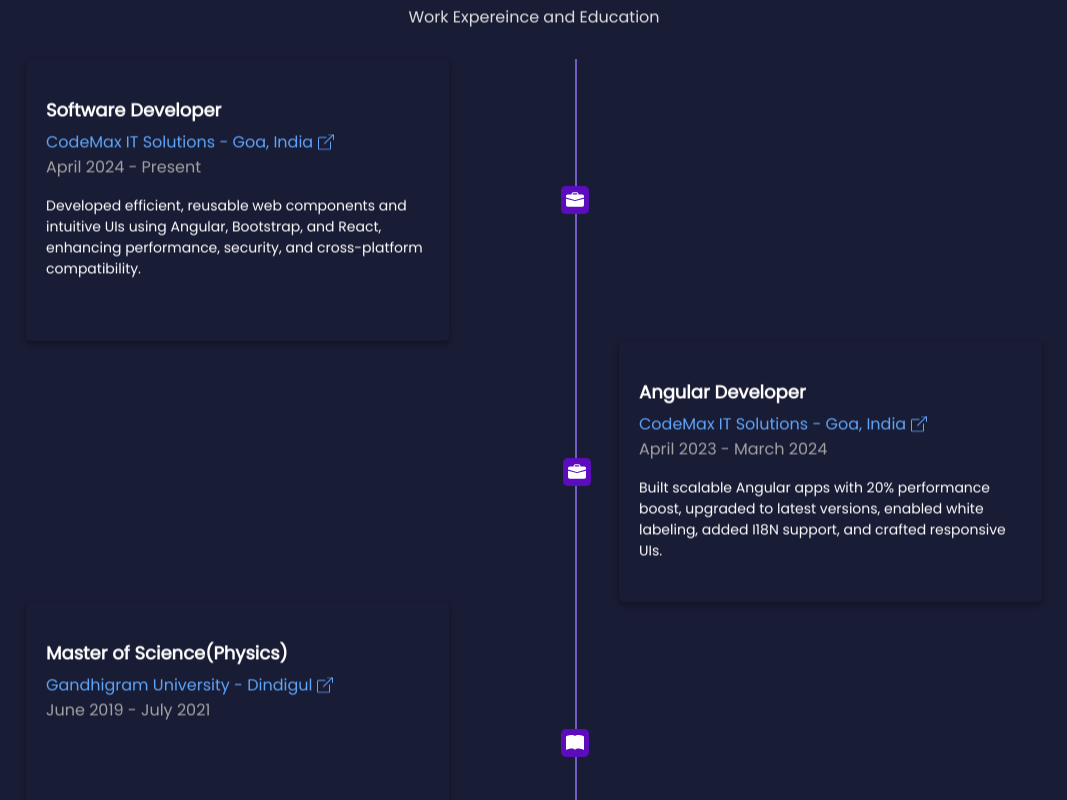
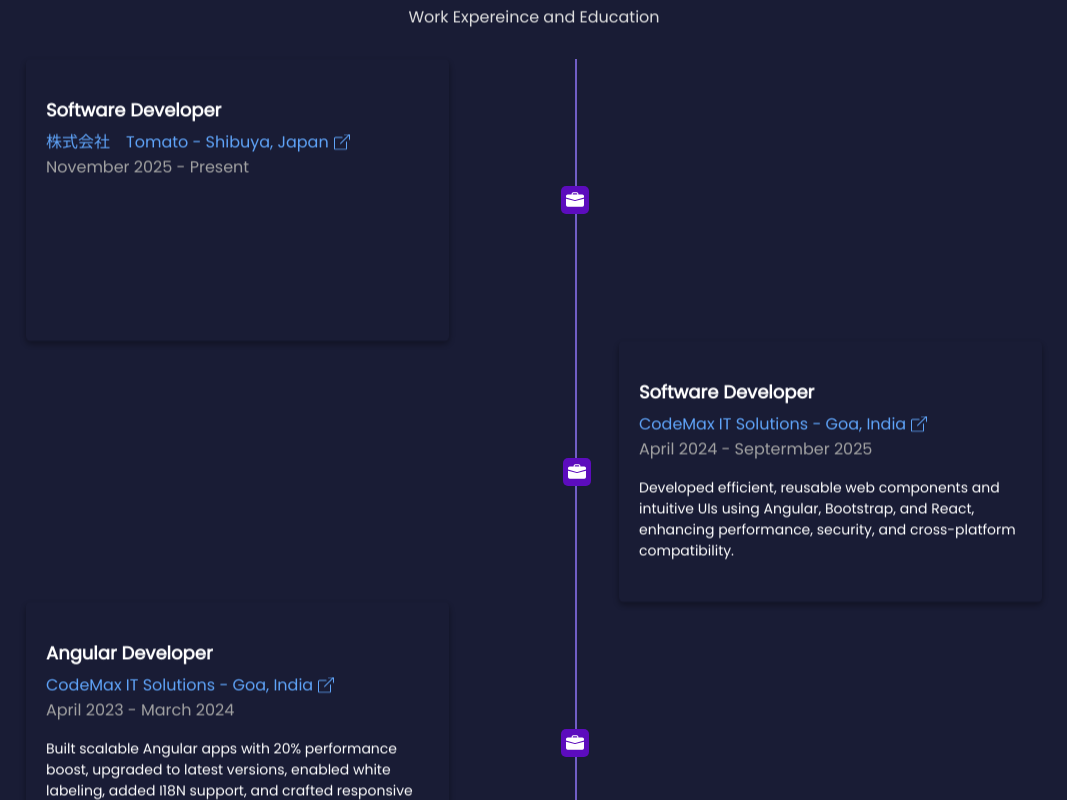
Before and after one commit to Thiya11/portfolio, a React (Vite) app: page / in a window 1280 px wide. Shown: the part 1840-2640 px from the top of the page, without its empty margins (106-1173 px from the left). Built offline with nearby package versions, Linux system fonts and the light colour scheme.

Commit message:
Updated the work

```diff
--- a/src/common/configs.js
+++ b/src/common/configs.js
@@ -137,17 +137,29 @@ export const SKILLS_DATA = [
 ];
 
 export const EXPERIENCE_DATA =  [
+    {
+            "id": 422953,
+            "description":"",
+            "endDate": "",
+            "currentJob": true,
+            "role": "Software Developer",
+            "location": "Shibuya, Japan",
+            "url":"https://jptomato.com",
+            "company": "株式会社　Tomato",
+            "startDate": "November 2025",
+            "sortOrderId": 0
+        },
         {
             "id": 422954,
             "description": "Developed efficient, reusable web components and intuitive UIs using Angular, Bootstrap, and React, enhancing performance, security, and cross-platform compatibility.",
-            "endDate": "",
-            "currentJob": true,
+            "endDate": "Septermber 2025",
+            "currentJob": false,
             "role": "Software Developer",
             "location": "Goa, India",
             "url":"https://cdmx.in/",
             "company": "CodeMax IT Solutions",
             "startDate": "April 2024",
-            "sortOrderId": 0
+            "sortOrderId": 1
         },
         {
             "id": 422955,
@@ -159,7 +171,7 @@ export const EXPERIENCE_DATA =  [
             "url":"https://cdmx.in/",
             "company": "CodeMax IT Solutions",
             "startDate": "April 2023",
-            "sortOrderId": 1
+            "sortOrderId": 2
         },
         {
             "id": 422957,
@@ -171,7 +183,7 @@ export const EXPERIENCE_DATA =  [
             "company": "Gandhigram University",
             "url":"https://www.ruraluniv.ac.in/",
             "startDate": "June 2019",
-            "sortOrderId": 2
+            "sortOrderId": 3
         }
     ];
 
```
